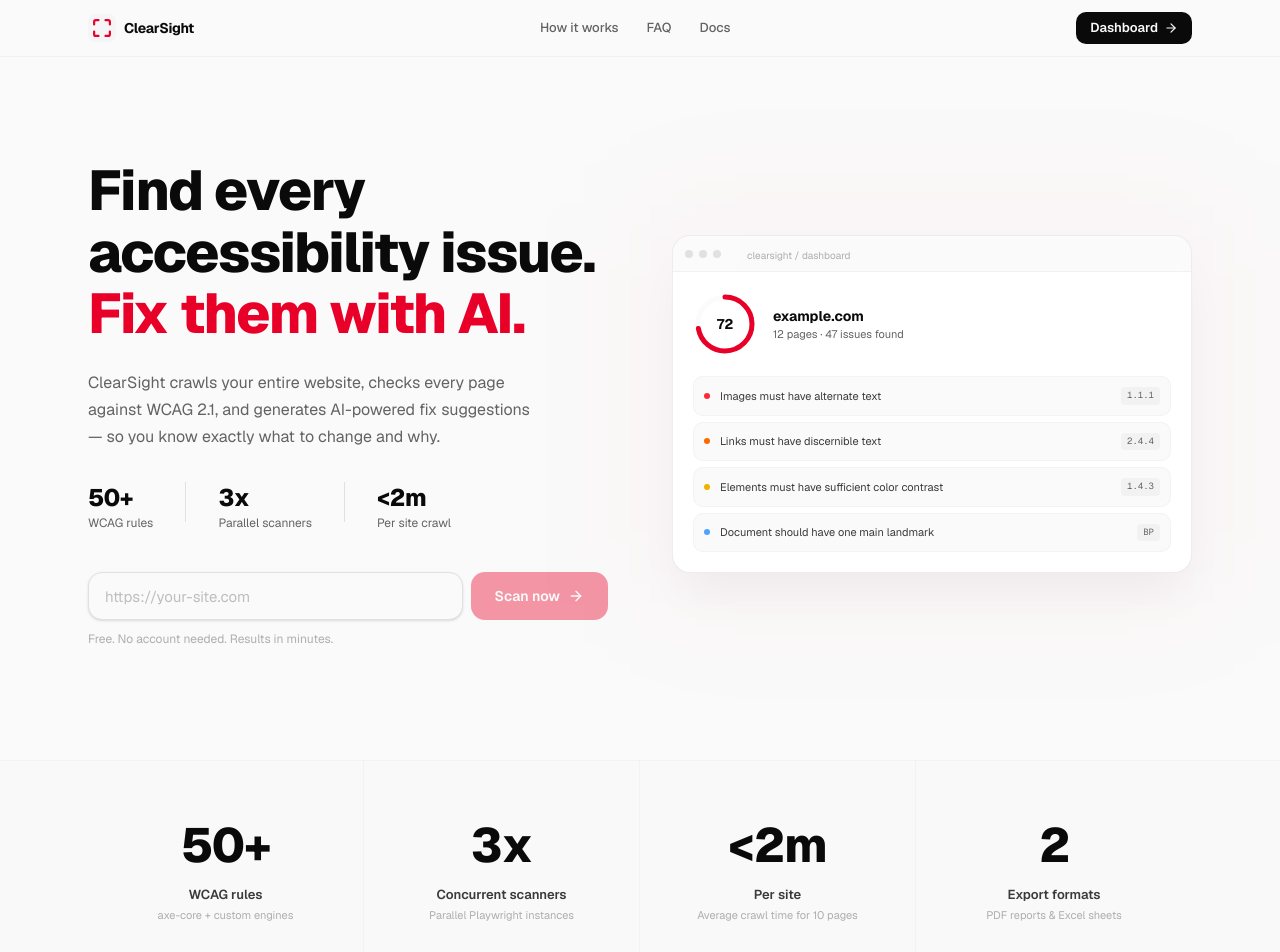
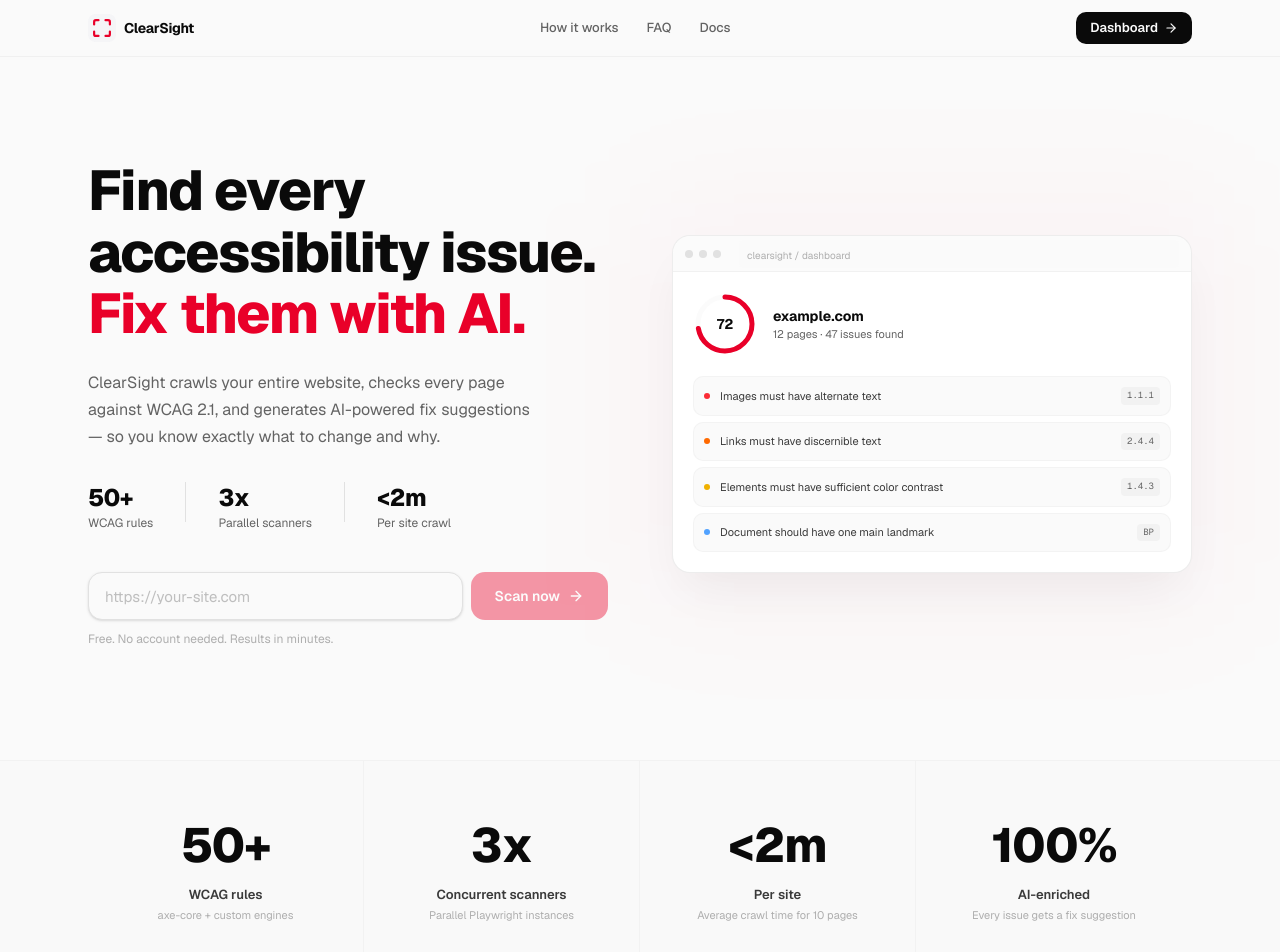
Before and after one commit to thepranaygupta/clearsight, a Next.js app: page / in a window 1280 px wide. Shown: the top 952 px of the page. Built offline with nearby package versions, Linux system fonts and the light colour scheme.

Commit message:
fix: replace weak export format stat with AI enrichment metric

```diff
--- a/src/components/landing/Metrics.tsx
+++ b/src/components/landing/Metrics.tsx
@@ -2,7 +2,7 @@ const metrics = [
   { value: "50+", label: "WCAG rules", sublabel: "axe-core + custom engines" },
   { value: "3x", label: "Concurrent scanners", sublabel: "Parallel Playwright instances" },
   { value: "<2m", label: "Per site", sublabel: "Average crawl time for 10 pages" },
-  { value: "2", label: "Export formats", sublabel: "PDF reports & Excel sheets" },
+  { value: "100%", label: "AI-enriched", sublabel: "Every issue gets a fix suggestion" },
 ];
 
 export function Metrics() {
```
